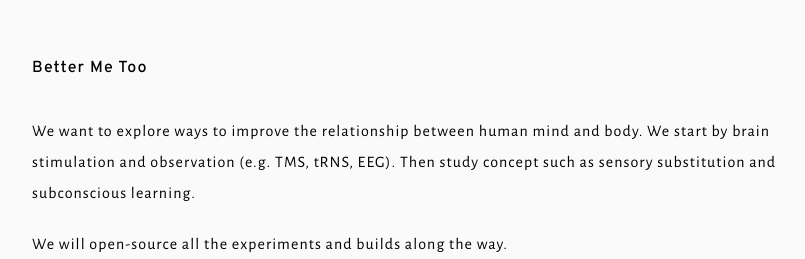
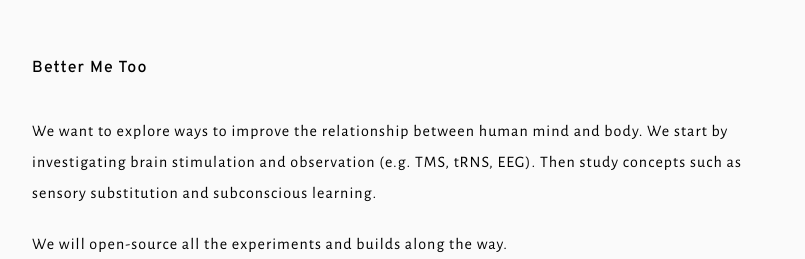
Before and after one commit to GianIsNotDead/better-me-too-website, a React app: page / in a window 1280 px wide. Shown: the top 259 px of the page, without its empty margins (96-901 px from the left). Built offline with nearby package versions, Linux system fonts and the light colour scheme.

Commit message:
update text

```diff
--- a/src/App.jsx
+++ b/src/App.jsx
@@ -18,7 +18,7 @@ class App extends Component {
         </header>
         <main className="bmt-main">
           <section className="bmt-about-text">
-            <p className="bmt-text-normal">We want to explore ways to improve the relationship between human mind and body. We start by brain stimulation and observation (e.g. TMS, tRNS, EEG). Then study concept such as sensory substitution and subconscious learning.</p>
+            <p className="bmt-text-normal">We want to explore ways to improve the relationship between human mind and body. We start by investigating brain stimulation and observation (e.g. TMS, tRNS, EEG). Then study concepts such as sensory substitution and subconscious learning.</p>
             <p className="bmt-text-normal">We will open-source all the experiments and builds along the way.</p>
             <p className="bmt-text-normal"><span className="bmt-text-important">Meet up for coffee in SF:</span> no.bitter.just.better@gmail.com</p>
           </section>
```
